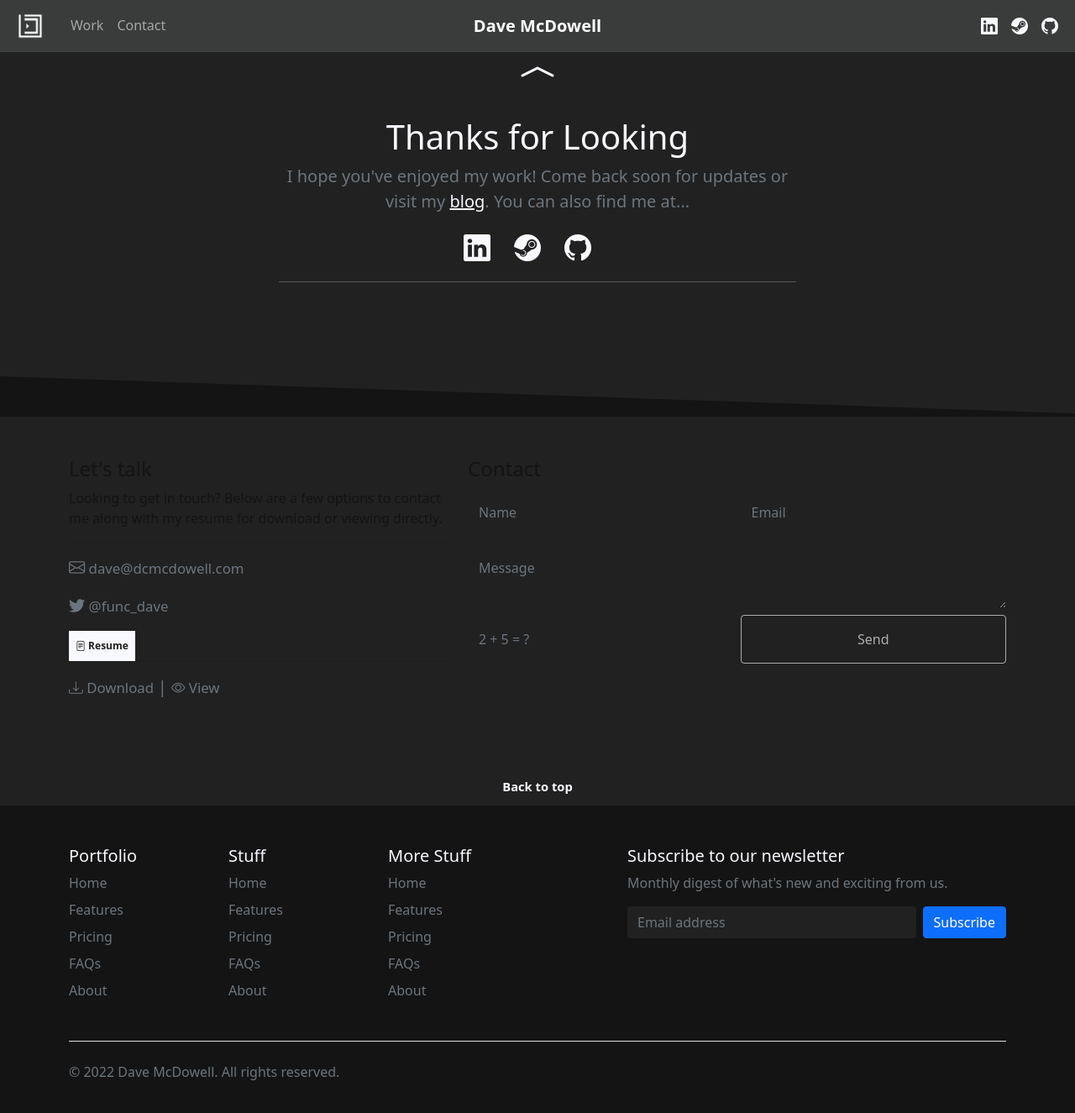
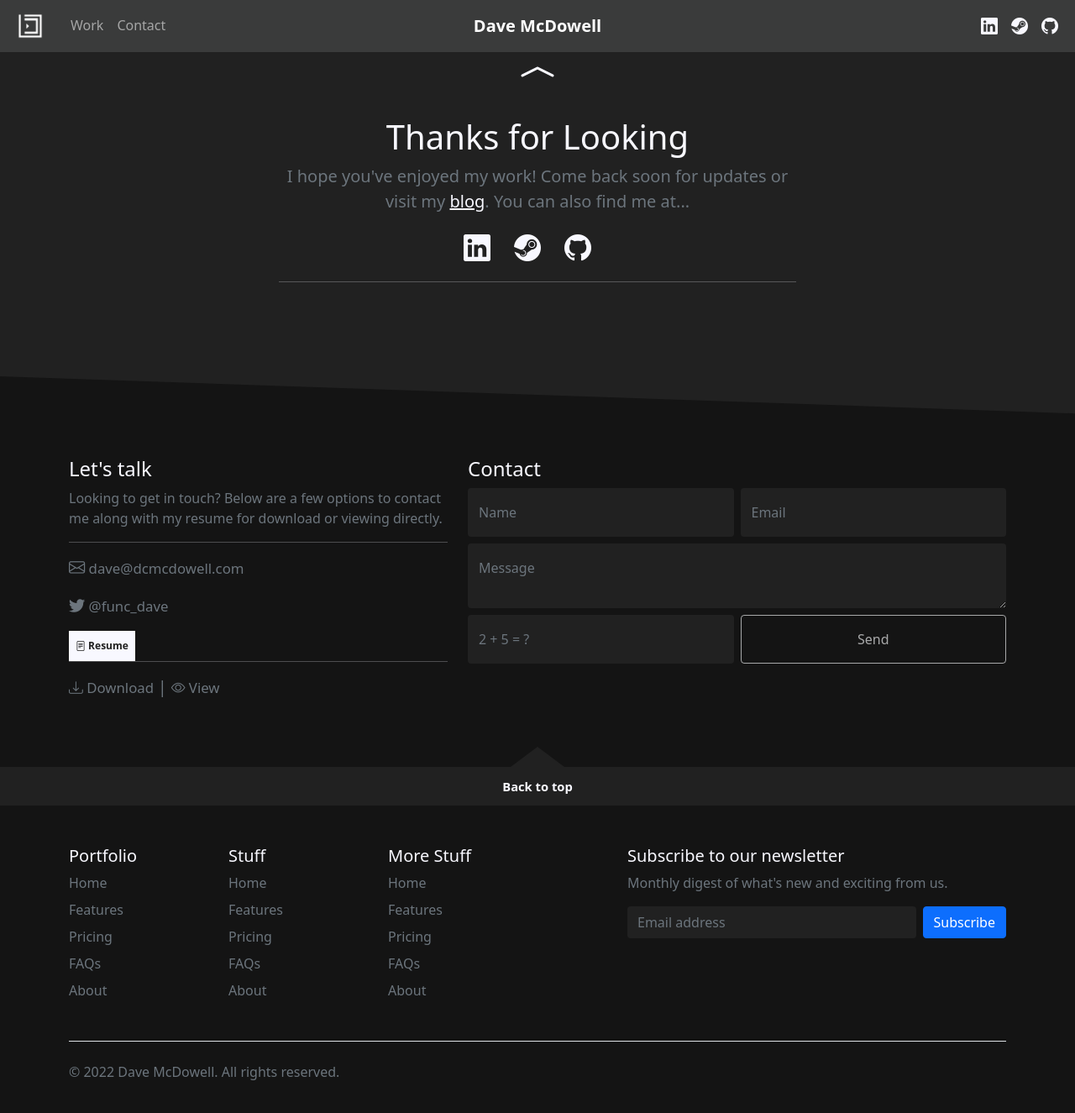
Before and after one commit to davemcdowell/portfolio, a Jekyll site: the page built from index.html, in a window 1280 px wide and 1400 px high, scrolled down 994 px. Shown: the top 1325 px of the window at 84% size. Built offline with Jekyll 4.4.1, drawn with Linux system fonts in a browser that asks for light colours; nearby versions of some CDN libraries.

Commit message:
style update

```diff
--- a/_includes/contact.html
+++ b/_includes/contact.html
@@ -1,5 +1,5 @@
 <div class="angle-top-left"></div>
-<section id="contact" class="bg-darkest">
+<section id="contact" class="contact">
     <div class="container py-5">
         <div class="row justify-content-md-center">
             <div class="col-md-5">
--- a/assets/moxxi.css
+++ b/assets/moxxi.css
@@ -90,8 +90,6 @@
 }
 
 /* utils */
-.bg-darkest { color: var(--bg-color-darkest); }
-
 .angle-top-left {
     display: block;
     width: 100%;
@@ -170,15 +168,10 @@
 .jumbotron a:hover {
     color: white;
 }
+/* contact section */
+.contact { background-color: var(--bg-color-darkest); }
 
-/* social list */
-
-/* footer */
-footer {
-    background-color: var(--bg-color-darkest);
-}
-
-footer p {
+.contact p {
     -webkit-user-select: none;
     -moz-user-select: none;
     -ms-user-select: none;
@@ -186,7 +179,7 @@
     color: var(--lighter-type-color);
 }
 
-footer h4 {
+.contact h4 {
     -webkit-user-select: none;
     -moz-user-select: none;
     -ms-user-select: none;
@@ -194,19 +187,15 @@
     color: var(--default-type-color);
 }
 
-/* contact */
+/* contact form */
 .contact-list {
     font-size: 1.2rem;
     vertical-align: middle;
 }
 
-.contact-list li {
-    padding-bottom: 1rem;
-}
+.contact-list li { padding-bottom: 1rem; }
 
-.contact-list li span {
-    color: var(--lighter-type-color);
-}
+.contact-list li span { color: var(--lighter-type-color); }
 
 .contact-list li a {
     font-weight: lighter;
@@ -215,14 +204,7 @@
     transition: all 0.35s ease-in-out;
 }
 
-.contact-list li a:hover {
-    color: var(--default-type-color);
-}
-
-footer textarea {
-    resize: vertical;
-    min-height: 2.3rem;
-}
+.contact-list li a:hover { color: var(--default-type-color); }
 
 input,
 input:focus,
@@ -262,6 +244,31 @@
 
 #form-response .error {
     border: 1px dashed var(--lighter-type-color);
+}
+
+/* global footer */
+footer {
+    background-color: var(--bg-color-darkest);
+}
+
+footer p {
+    -webkit-user-select: none;
+    -moz-user-select: none;
+    -ms-user-select: none;
+    user-select: none;
+    color: var(--lighter-type-color);
+}
+
+footer h4 {
+    -webkit-user-select: none;
+    -moz-user-select: none;
+    -ms-user-select: none;
+    user-select: none;
+    color: var(--default-type-color);
+}
+
+footer textarea {
+    resize: vertical;
 }
 
 /* back to top */
```
